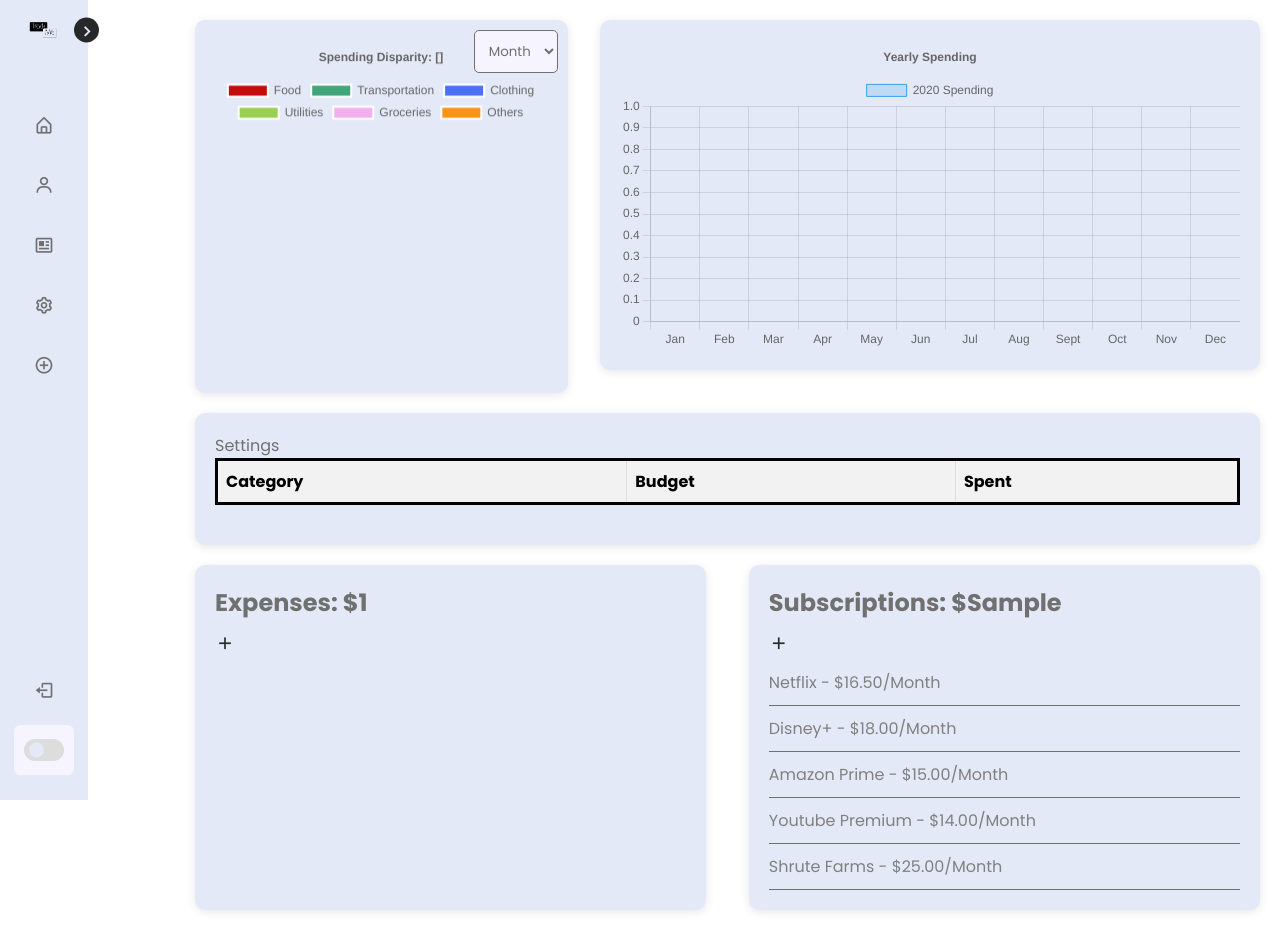
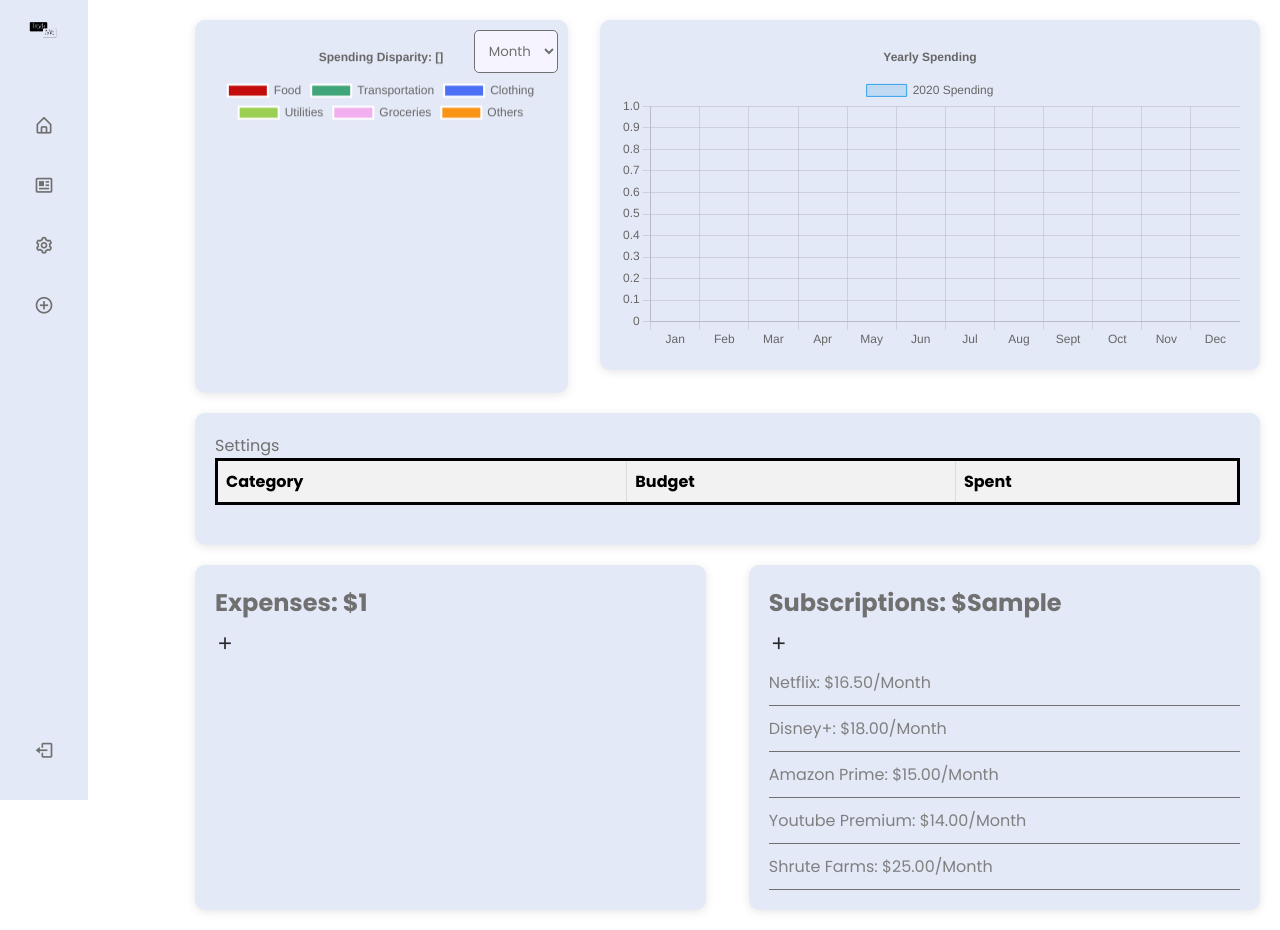
Before and after one commit to prithvipat/TrackME, a Django app: template TrackME/templates/profile.html in a window 1280 px wide. Run offline with Django 5.2, Linux system fonts and the light colour scheme; data comes from the database, SQL or seed files in the repository; tables that the repository leaves empty hold one stand-in row (values such as "Sample post"); the template is opened without the code that fills it: values that come from a table or form of the project are taken from there, most other values are stand-ins (such as "Sample title", 1, 10 or a date in 2020); lists and menus that the app fills with data are empty.

Commit message:
Update profile.html

```diff
--- a/TrackME/templates/profile.html
+++ b/TrackME/templates/profile.html
@@ -23,7 +23,6 @@
                     <span class="name">TrackME</span>
                 </div>
             </div>
-            <i class='bx bx-chevron-right toggle'></i>
         </header>
         <div class="menu-bar">
             <div class="menu">
@@ -32,12 +31,6 @@
                         <a href="/">
                             <i class='bx bx-home-alt icon'></i>
                             <span class="text nav-text">Home</span>
-                        </a>
-                    </li>
-                    <li class="nav-link">
-                        <a href="/profile">
-                            <i class='bx bx-user icon'></i>
-                            <span class="text nav-text">Profile</span>
                         </a>
                     </li>
                     <li class="nav-link">
@@ -66,16 +59,6 @@
                         <i class='bx bx-log-out icon'></i>
                         <span class="text nav-text">Logout</span>
                     </a>
-                </li>
-                <li class="mode">
-                    <div class="sun-moon">
-                        <i class='bx bx-moon icon moon'></i>
-                        <i class='bx bx-sun icon sun'></i>
-                    </div>
-                    <span class="mode-text text">Dark mode</span>
-                    <div class="toggle-switch">
-                        <span class="switch"></span>
-                    </div>
                 </li>
             </div>
         </div>
@@ -202,7 +185,7 @@
                     </form>
                     {% for i in subscriptions %}
                     <li class='jj'>
-                        <a class='delete_link' id='expense' href="{% url 'delete_subscriptions' i.organization %}">{{i.organization}} - ${{i.price}}/Month</a>
+                        <a class='delete_link' id='expense' href="{% url 'delete_subscriptions' i.organization %}">{{i.organization}}: ${{i.price}}/Month</a>
                     </li>
                     {% endfor %}
                 </ul>
```
